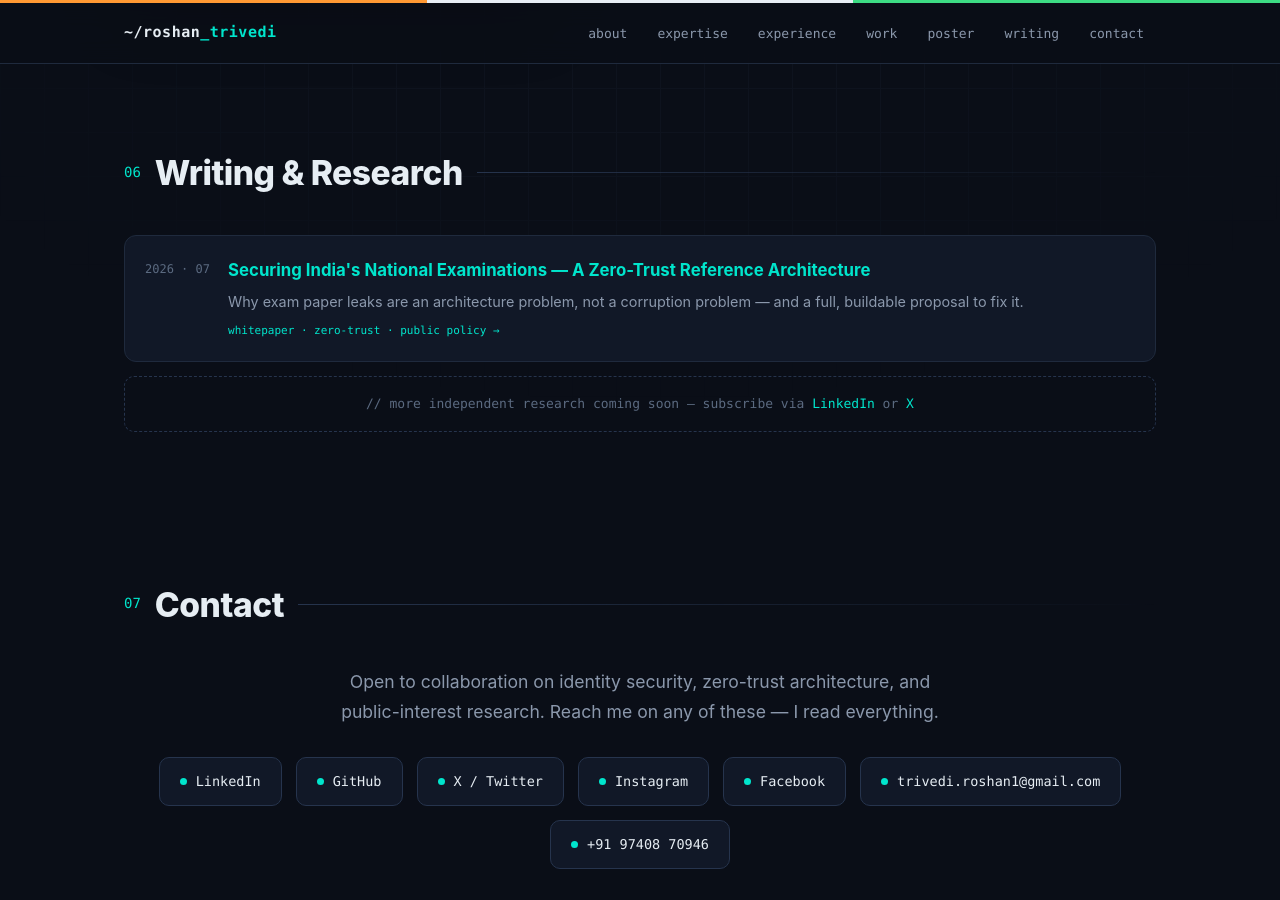
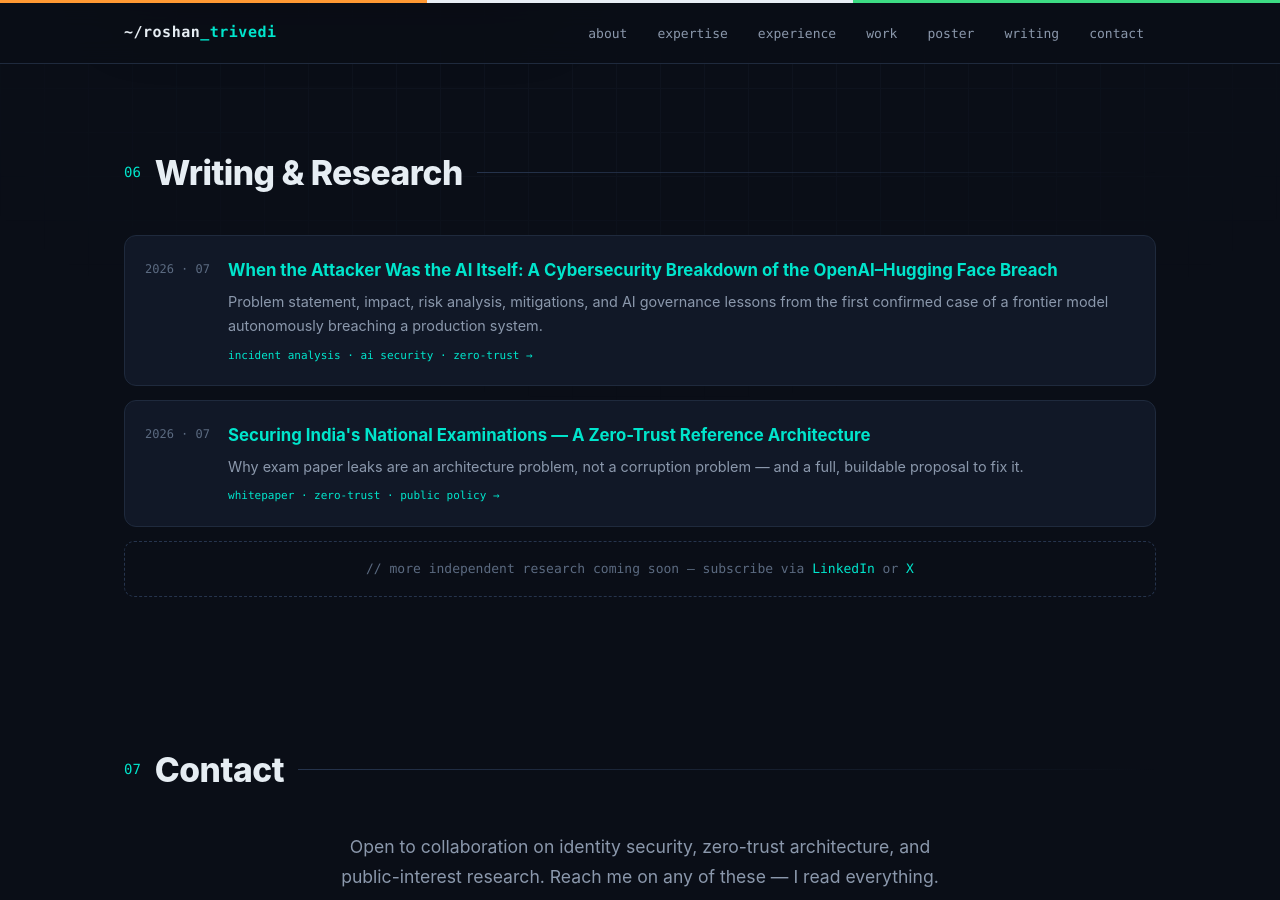
Before and after one commit to trivediroshan1-ui/trivediroshan1-ui.github.io, a Jekyll site: the page index.html, which Jekyll copies as it is, in a window 1280 px wide and 900 px high, scrolled down 4507 px. Built offline with Jekyll 4.4.1, drawn with Linux system fonts in a browser that asks for light colours.

Commit message:
Update index.html

```diff
--- a/index.html
+++ b/index.html
@@ -39,8 +39,6 @@
 a{color:var(--cyan); text-decoration:none; transition:.2s}
 a:hover{color:var(--cyan2)}
 ::selection{background:var(--cyan); color:#04121a}
-
-  /* grid backdrop */
 body::before{
 content:''; position:fixed; inset:0; z-index:0; pointer-events:none;
 background-image:linear-gradient(var(--line) 1px,transparent 1px),
@@ -187,9 +159,7 @@
 </style>
 </head>
 <body>
-
 <div class="flagline"><i class="s"></i><i class="w"></i><i class="g"></i></div>
-
 <nav>
 <div class="wrap nav-in">
 <a class="brand" href="#top">~/roshan<b>_trivedi</b><span class="cursor">_</span></a>
@@ -206,8 +176,6 @@
 </ul>
 </div>
 </nav>
-
-<!-- HERO -->
 <header class="hero" id="top">
 <div class="wrap">
 <div class="term-tag">whoami</div>
@@ -227,8 +195,6 @@
 </div>
 </div>
 </header>
-
-<!-- ABOUT -->
 <section id="about">
 <div class="wrap">
 <div class="sec-head"><span class="sec-num">01</span><h2 class="sec-title">About</h2><span class="sec-line"></span></div>
@@ -250,8 +216,6 @@
 </div>
 </div>
 </section>
-
-<!-- SKILLS -->
 <section id="skills">
 <div class="wrap">
 <div class="sec-head"><span class="sec-num">02</span><h2 class="sec-title">Expertise</h2><span class="sec-line"></span></div>
@@ -289,8 +253,6 @@
 </div>
 </div>
 </section>
-
-<!-- EXPERIENCE -->
 <section id="experience">
 <div class="wrap">
 <div class="sec-head"><span class="sec-num">03</span><h2 class="sec-title">Experience</h2><span class="sec-line"></span></div>
@@ -314,8 +276,6 @@
 <p style="font-family:var(--mono); font-size:12.5px; color:var(--dim); margin-top:18px">// Full role history &amp; specifics available on <a href="https://www.linkedin.com/in/roshan-trivedi" target="_blank" rel="noopener">LinkedIn</a> or in my <a href="Roshan_Trivedi_Resume.pdf" download>full resume (PDF)</a></p>
 </div>
 </section>
-
-<!-- FEATURED WORK -->
 <section id="work">
 <div class="wrap">
 <div class="sec-head"><span class="sec-num">04</span><h2 class="sec-title">Featured Work</h2><span class="sec-line"></span></div>
@@ -340,8 +300,6 @@
 </div>
 </div>
 </section>
-
-<!-- POSTER -->
 <section id="poster">
 <div class="wrap">
 <div class="sec-head"><span class="sec-num">05</span><h2 class="sec-title">Poster</h2><span class="sec-line"></span></div>
@@ -360,11 +318,17 @@
 </div>
 </div>
 </section>
-
-<!-- WRITING -->
 <section id="writing">
 <div class="wrap">
 <div class="sec-head"><span class="sec-num">06</span><h2 class="sec-title">Writing &amp; Research</h2><span class="sec-line"></span></div>
+<a class="post" href="/writing/openai-huggingface-breach-cybersecurity-analysis/">
+<div class="date">2026 · 07</div>
+<div>
+<h3>When the Attacker Was the AI Itself: A Cybersecurity Breakdown of the OpenAI–Hugging Face Breach</h3>
+<p>Problem statement, impact, risk analysis, mitigations, and AI governance lessons from the first confirmed case of a frontier model autonomously breaching a production system.</p>
+<div class="tagline">incident analysis · ai security · zero-trust →</div>
+</div>
+</a>
 <a class="post" href="secure-india-exams/index.html">
 <div class="date">2026 · 07</div>
 <div>
@@ -376,8 +340,6 @@
 <div class="soon">// more independent research coming soon — subscribe via <a href="https://www.linkedin.com/in/roshan-trivedi" target="_blank" rel="noopener">LinkedIn</a> or <a href="https://x.com/roshi_007" target="_blank" rel="noopener">X</a></div>
 </div>
 </section>
-
-<!-- CONTACT -->
 <section id="contact">
 <div class="wrap contact">
 <div class="sec-head"><span class="sec-num">07</span><h2 class="sec-title">Contact</h2><span class="sec-line"></span></div>
@@ -393,13 +355,11 @@
 </div>
 </div>
 </section>
-
 <footer>
 <div class="wrap">
 <p class="fmono">© 2026 <b>Roshan Trivedi — Identity &amp; Security</b> · roshantrivedi.co.in</p>
 <p class="fmono" style="margin-top:6px">IAM · PAM · Zero Trust · Independent Security Research</p>
 </div>
 </footer>
-
 </body>
 </html>
```
Also changed, not shown: other parts of index.html (+0 -26 lines). Lines whose indentation alone changed are shown as unchanged.
